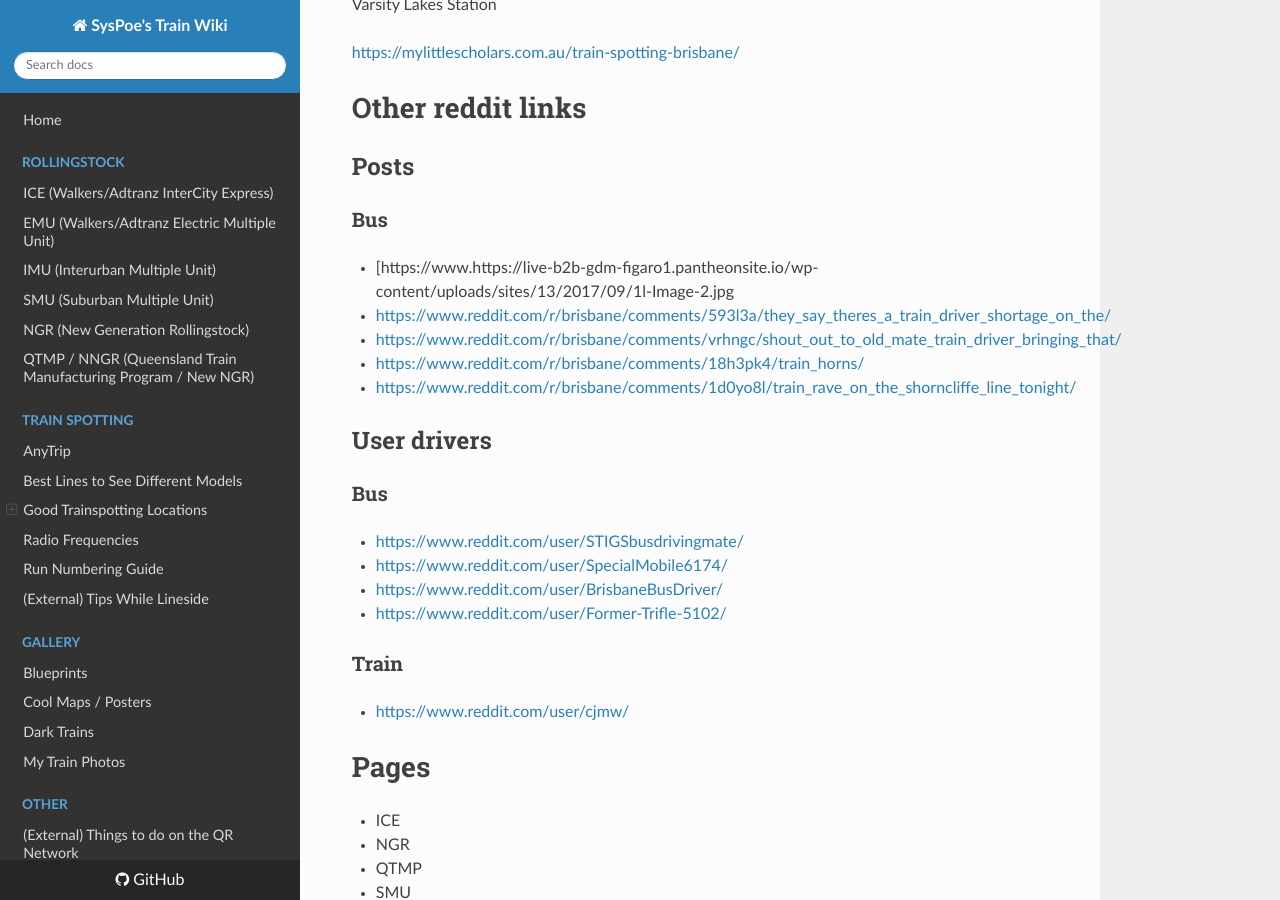
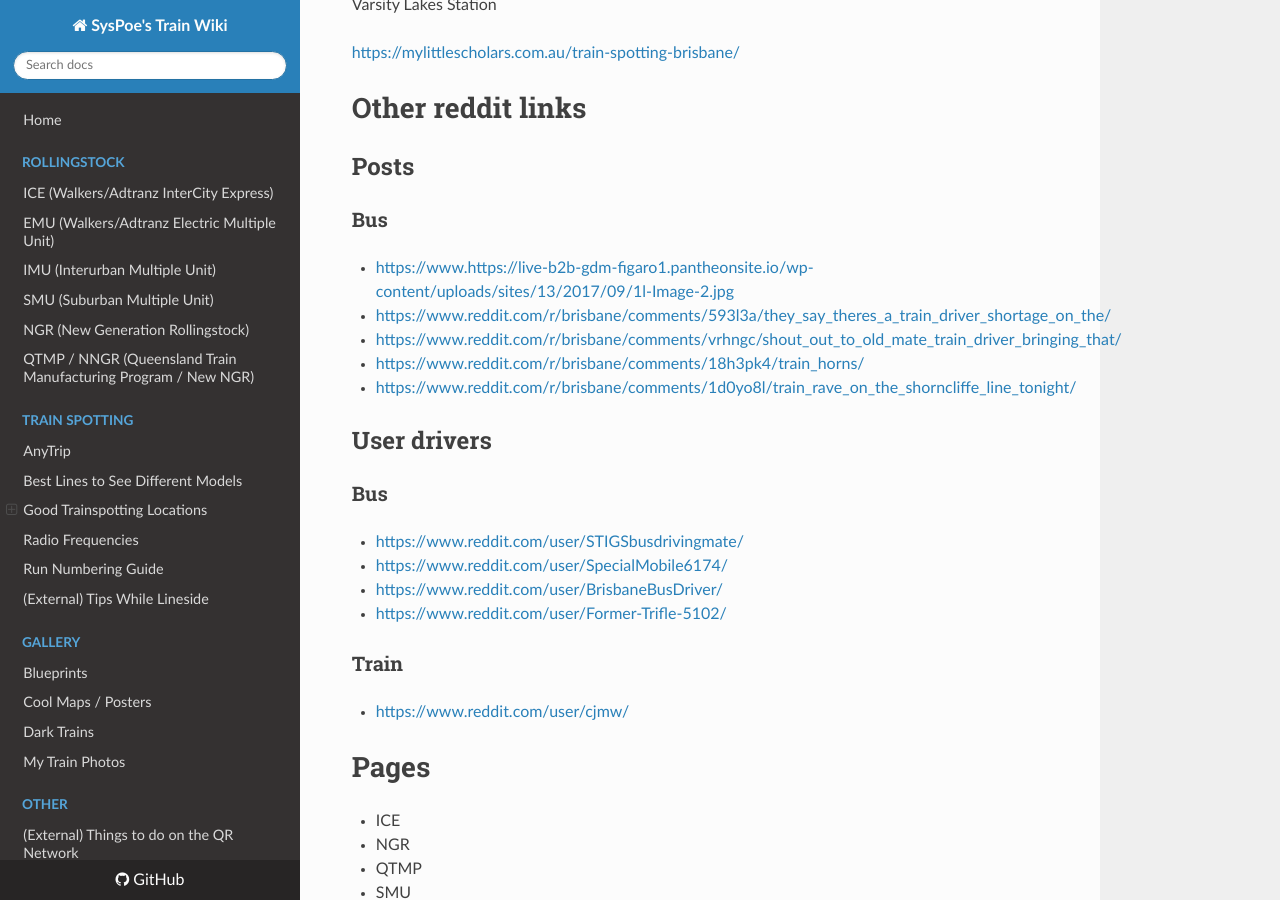
Before and after one commit to SysPoe/train-wiki, an MkDocs documentation site: the page built from docs/TODO.md, in a window 1280 px wide and 900 px high, scrolled down 911 px. Built offline with MkDocs 1.6.1, drawn with Linux system fonts in a browser that asks for light colours; nearby versions of some CDN libraries; some of the changed lines change nothing that is shown.

Commit message:
Update docs

```diff
--- a/docs/TODO.md
+++ b/docs/TODO.md
@@ -40,7 +40,7 @@
 
 ### Bus
 
-- [https://www.https://live-b2b-gdm-figaro1.pantheonsite.io/wp-content/uploads/sites/13/2017/09/1l-Image-2.jpg
+- [https://www.https://live-b2b-gdm-figaro1.pantheonsite.io/wp-content/uploads/sites/13/2017/09/1l-Image-2.jpg](https://www.https://live-b2b-gdm-figaro1.pantheonsite.io/wp-content/uploads/sites/13/2017/09/1l-Image-2.jpg)
 - [https://www.reddit.com/r/brisbane/comments/593l3a/they_say_theres_a_train_driver_shortage_on_the/](https://www.reddit.com/r/brisbane/comments/593l3a/they_say_theres_a_train_driver_shortage_on_the/)
 - [https://www.reddit.com/r/brisbane/comments/vrhngc/shout_out_to_old_mate_train_driver_bringing_that/](https://www.reddit.com/r/brisbane/comments/vrhngc/shout_out_to_old_mate_train_driver_bringing_that/)
 - [https://www.reddit.com/r/brisbane/comments/18h3pk4/train_horns/](https://www.reddit.com/r/brisbane/comments/18h3pk4/train_horns/)
@@ -96,7 +96,7 @@
   > - Appendix D
   > - Appendix F
   > - Appendix H
-- [North Coast Line System South Information Pack]([https://www.queenslandrail.com.au/business/acccess/Documents/North Coast Line South System Information Pack - Issue 3 - October 2016.pdf](https://www.queenslandrail.com.au/business/acccess/Documents/North%20Coast%20Line%20South%20System%20Information%20Pack-%20Issue%204%20-%20May%202024%20%28PDF%2C%2010.72%20MB%29.pdf))
+- [North Coast Line System South Information Pack](https://www.queenslandrail.com.au/business/acccess/Documents/North%20Coast%20Line%20South%20System%20Information%20Pack-%20Issue%204%20-%20May%202024%20%28PDF%2C%2010.72%20MB%29.pdf)
 > -  Appendix B
 > -  Appendix D
 > -  Appendix F
```
Also changed, not shown: 1 other file.
